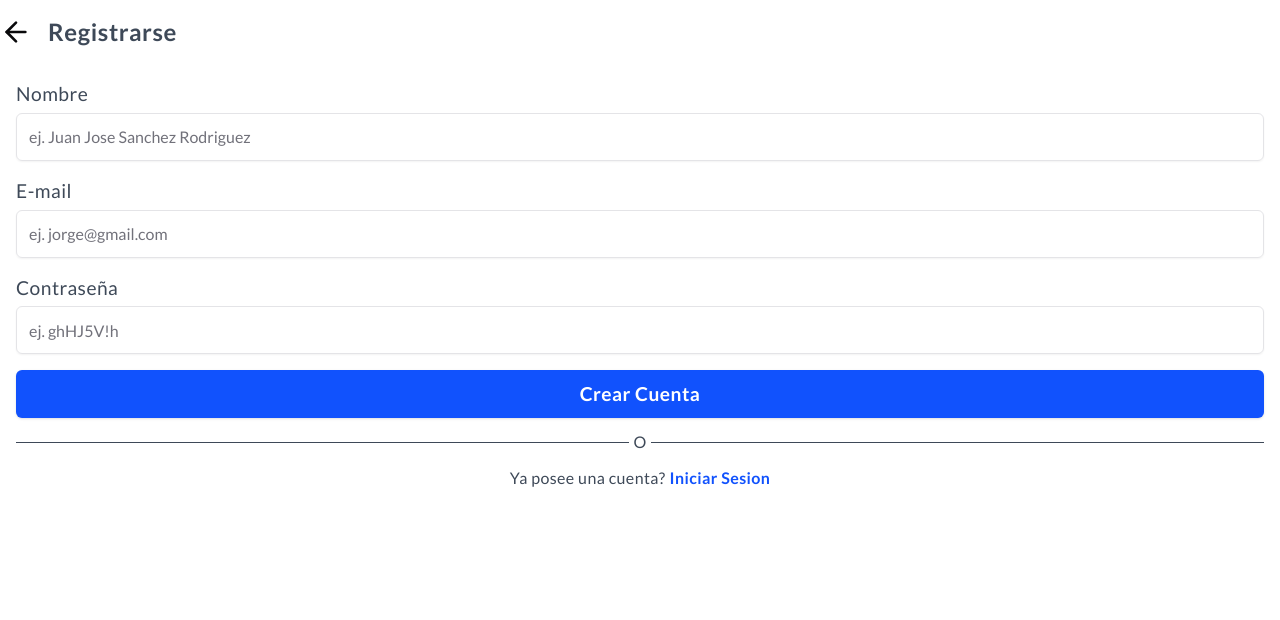
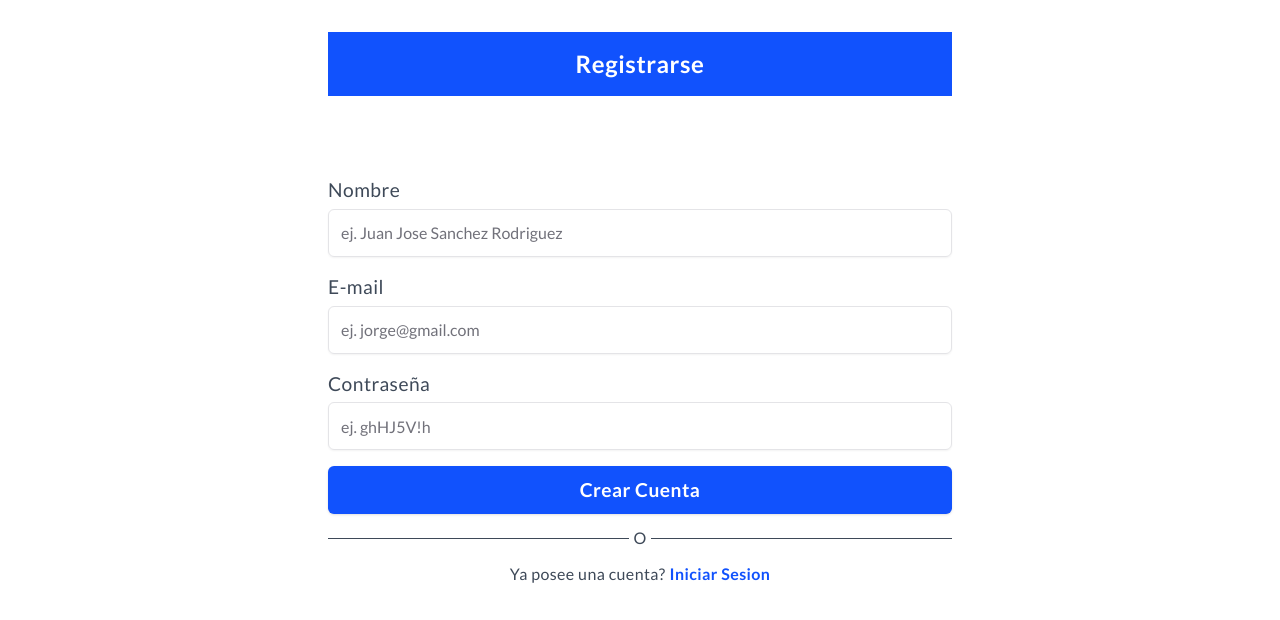
Before and after one commit to oscarMolina1523/ItemStore, a React (Vite) app: page /register in a window 1280 px wide. Shown: the top 620 px of the page. Built offline with nearby package versions, Linux system fonts and the light colour scheme; no server answers; the database is empty; what reactfire would draw is missing.

Commit message:
adding responsive desing in register page

```diff
--- a/src/features/auth/register/RegisterPage.tsx
+++ b/src/features/auth/register/RegisterPage.tsx
@@ -57,14 +57,17 @@ const RegisterPage: React.FC = () => {
   }
 
   return (
-    <div className="flex flex-col items-center gap-4 px-4 h-screen">
-      <div className="flex flex-col items-center w-full gap-4 ">
+    <div className="flex flex-col items-center gap-4 px-4 h-full mb-6">
+      <div className="flex flex-col items-center w-full gap-4 md:hidden">
         <Link to="/splash" className="flex flex-row gap-4 items-center w-full fixed top-0 left-0 right-0 z-20 h-[4rem] bg-surface-neutral mb-6">
           <ArrowLeft className="h-8 w-8" />
           <Label className="text-[1.5rem] text-black font-semibold tracking-wide">Registrarse</Label>
         </Link>
       </div>
-      <div className="flex flex-col gap-4 items-center w-full mt-[4rem]">
+      <div className="hidden md:flex flex-col items-center justify-center md:mt-[2rem] bg-blue h-[4rem] w-2/4">
+        <Label className="text-[1.5rem] text-surface-neutral font-semibold tracking-wide">Registrarse</Label>
+      </div>
+      <div className="flex flex-col gap-4 items-center w-full mt-[4rem] md:w-2/4">
         {error && (<Label className="text-red">Error al registrarse</Label>)}
         {failed && (<Label className="text-red">{failed}</Label>)}
         {exit && (<Label>Successful</Label>)}
```
